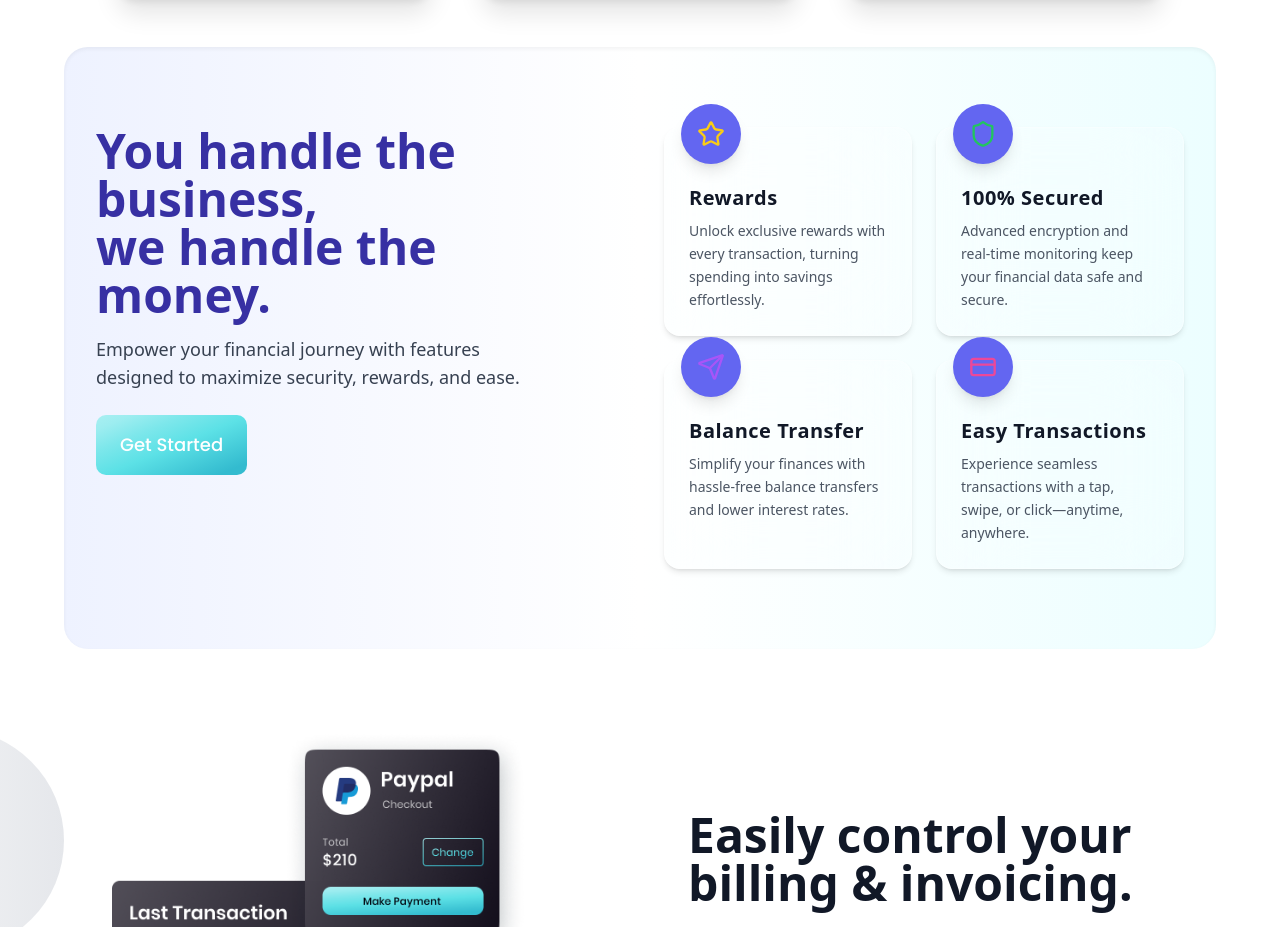
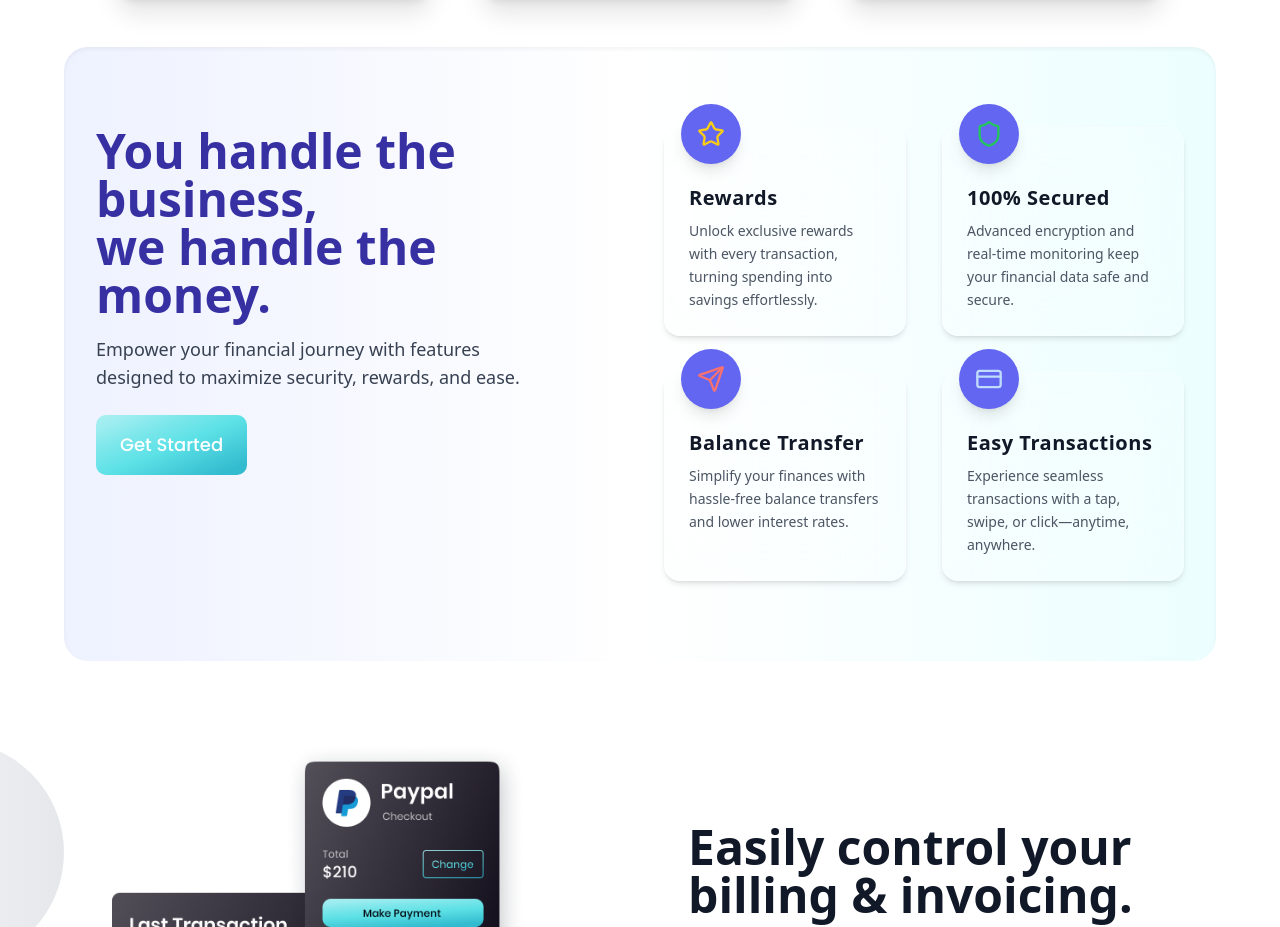
Before and after one commit to TetraChaga/chagapay, a React (Vite) app: page / in a window 1280 px wide. Shown: the part 1540-2467 px from the top of the page. Built offline with nearby package versions, Linux system fonts and the light colour scheme.

Commit message:
fix: update icon colors and adjust footer logo height

```diff
--- a/src/components/Business.jsx
+++ b/src/components/Business.jsx
@@ -19,14 +19,14 @@ const features = [
   },
   {
     id: "feature-3",
-    icon: <Send size={28} className="text-purple-500" />,
+    icon: <Send size={28} className=" text-red-400" />,
     title: "Balance Transfer",
     content:
       "Simplify your finances with hassle-free balance transfers and lower interest rates.",
   },
   {
     id: "feature-4",
-    icon: <CreditCard size={28} className="text-pink-500" />,
+    icon: <CreditCard size={28} className=" text-blue-200" />,
     title: "Easy Transactions",
     content:
       "Experience seamless transactions with a tap, swipe, or click—anytime, anywhere.",
@@ -84,7 +84,7 @@ const Business = () => (
       initial={{ opacity: 0, x: 50 }}
       animate={{ opacity: 1, x: 0 }}
       transition={{ duration: 1 }}
-      className="flex-1 grid grid-cols-1 sm:grid-cols-2 gap-6"
+      className="flex-1 grid grid-cols-1 sm:grid-cols-2 gap-9"
     >
       {features.map((feature) => (
         <FeatureCard key={feature.id} {...feature} />
--- a/src/components/Footer.jsx
+++ b/src/components/Footer.jsx
@@ -6,7 +6,7 @@ const Footer = () => {
     <footer className="bg-gray-900 text-white py-12 px-6 sm:px-12 relative">
       <div className="max-w-7xl mx-auto flex flex-col md:flex-row justify-between items-start gap-10">
         <div className="flex flex-col space-y-4">
-          <img src={logo} alt="logo" className="w-[230px] h-auto object-fill" />
+          <img src={logo} alt="logo" className="w-[230px] h-[40px] object-fill" />
           <p className="text-gray-400 max-w-xs">
             A new way to make payments easy, reliable, and secure.
           </p>
```
